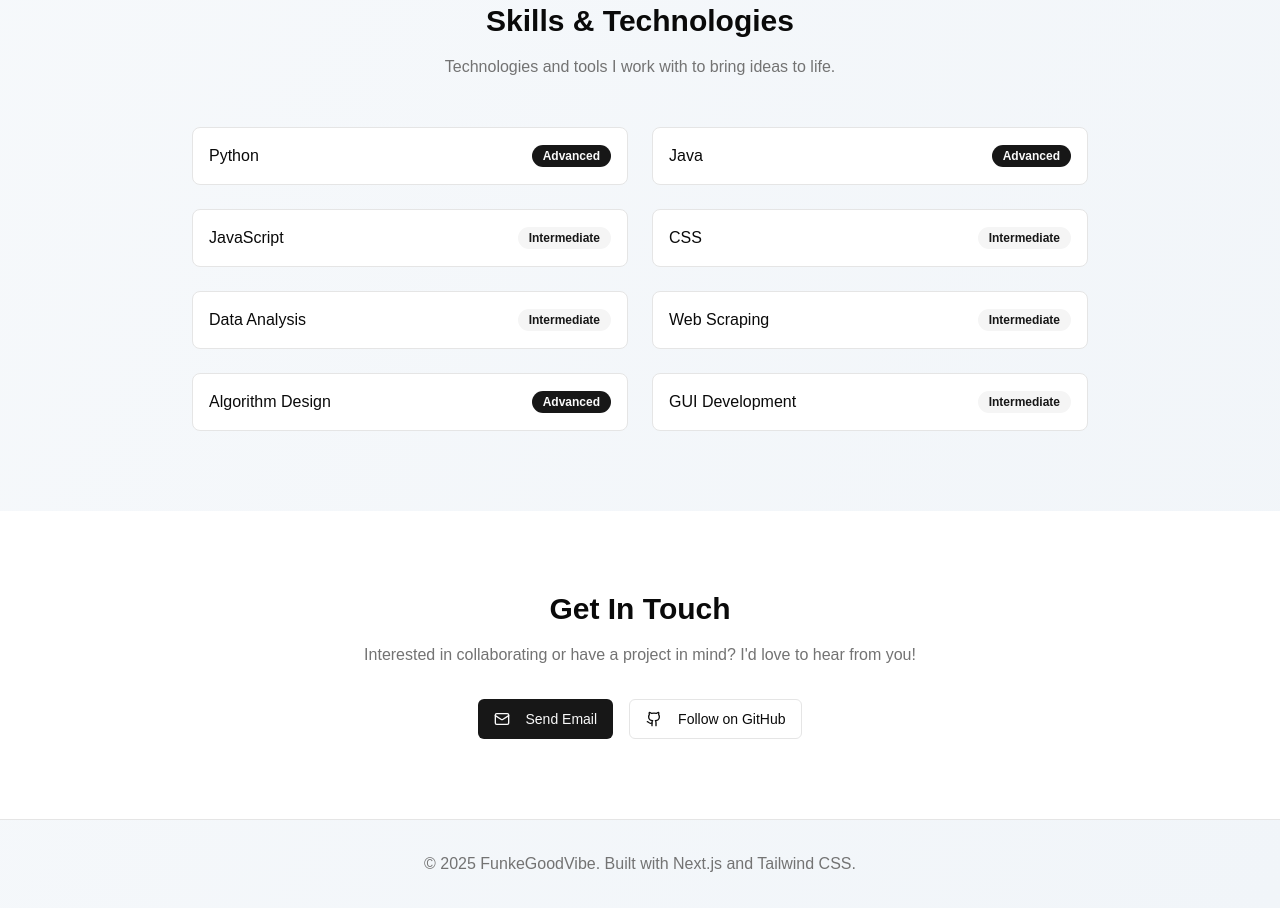
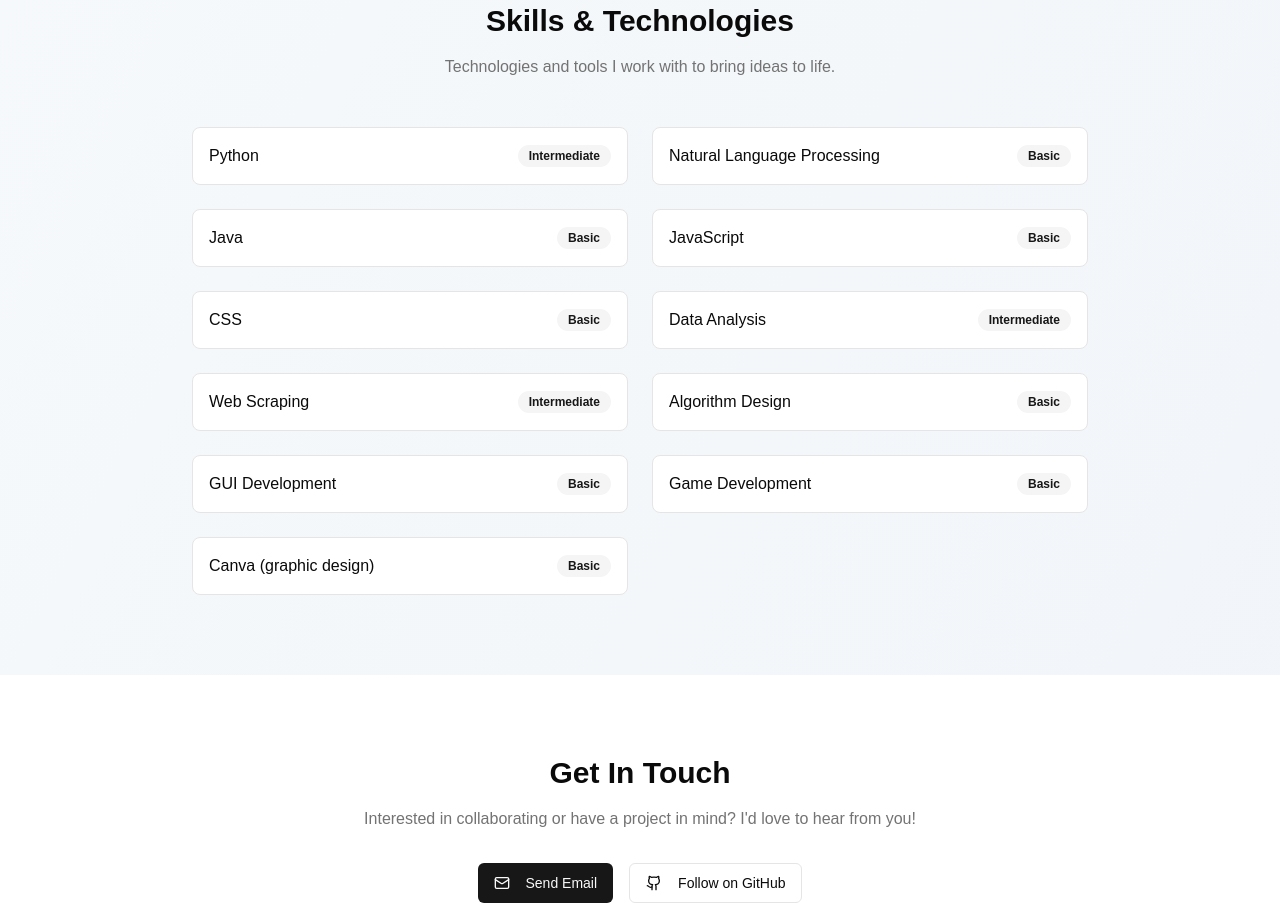
Before and after one commit to FunkeGoodVibe/funkegoodvibe.github.io, a Next.js app: page / in a window 1280 px wide. Shown: the part 1400-2324 px from the top of the page. Built offline with nearby package versions, Linux system fonts and the light colour scheme.

Commit message:
update homepage and title name

```diff
--- a/app/layout.tsx
+++ b/app/layout.tsx
@@ -2,7 +2,7 @@ import type { Metadata } from 'next'
 import './globals.css'
 
 export const metadata: Metadata = {
-  title: 'v0 App',
+  title: 'funkegoodvibe github portfolio',
   description: 'Created with v0',
   generator: 'v0.dev',
 }
--- a/app/page.tsx
+++ b/app/page.tsx
@@ -63,14 +63,17 @@ export default function Portfolio() {
   ]
 
   const skills = [
-    { name: "Python", level: "Advanced" },
-    { name: "Java", level: "Advanced" },
-    { name: "JavaScript", level: "Intermediate" },
-    { name: "CSS", level: "Intermediate" },
+    { name: "Python", level: "Intermediate" },
+    { name: "Natural Language Processing", level: "Basic"},
+    { name: "Java", level: "Basic" },
+    { name: "JavaScript", level: "Basic" },
+    { name: "CSS", level: "Basic" },
     { name: "Data Analysis", level: "Intermediate" },
     { name: "Web Scraping", level: "Intermediate" },
-    { name: "Algorithm Design", level: "Advanced" },
-    { name: "GUI Development", level: "Intermediate" },
+    { name: "Algorithm Design", level: "Basic" },
+    { name: "GUI Development", level: "Basic" },
+    { name: "Game Development", level: "Basic" },
+    { name: "Canva (graphic design)", level: "Basic" },
   ]
 
   return (
```
